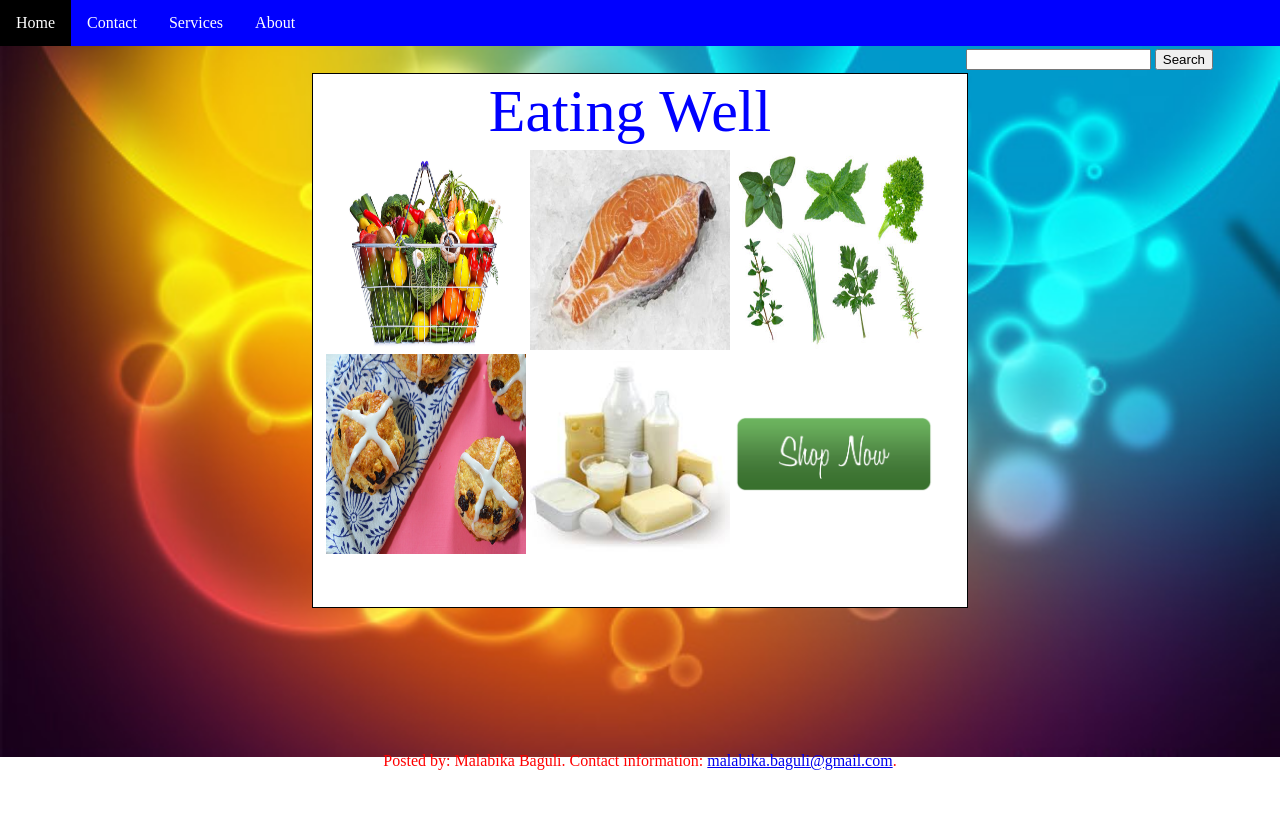
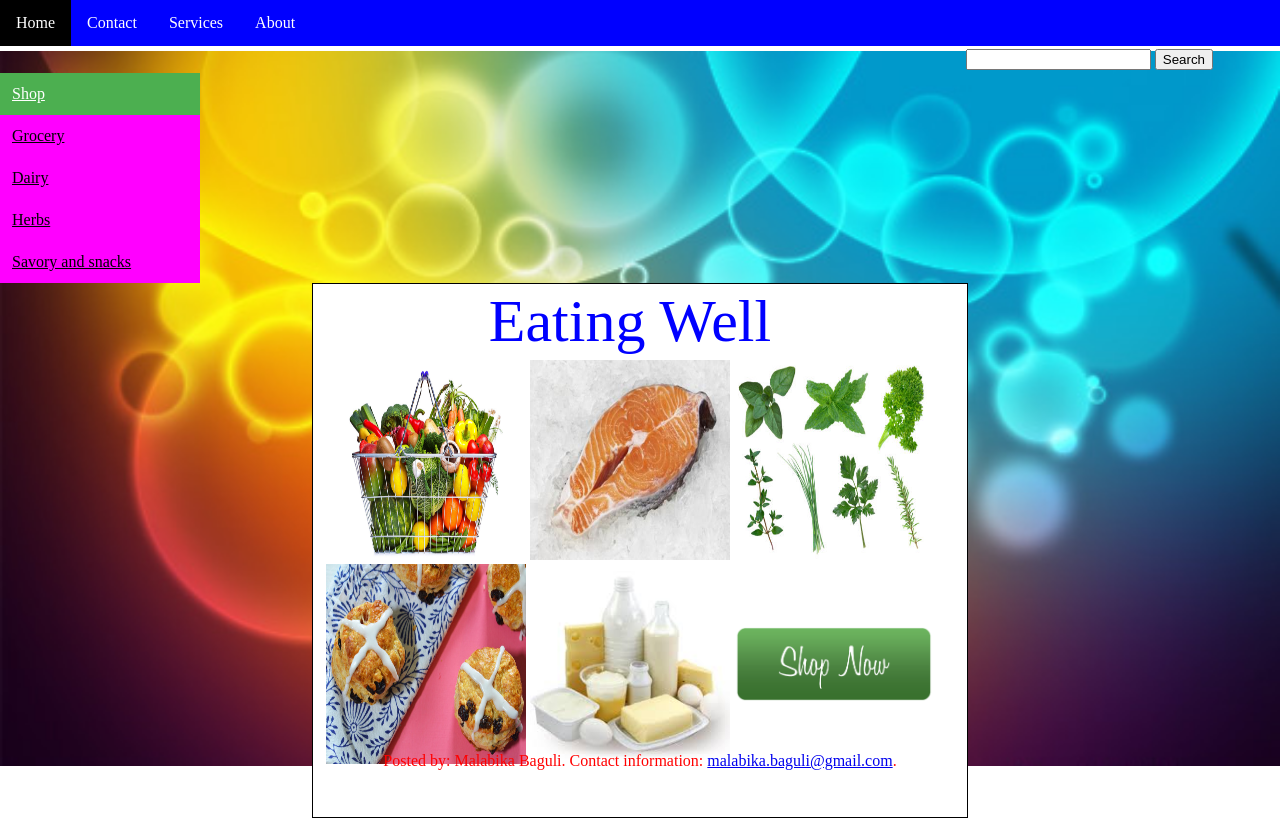
Before and after one commit to malabikab/arc, a plain HTML site: page index.html in a window 1280 px wide. Drawn offline with Linux system fonts and the light colour scheme.

Commit message:
03212018211335

```diff
--- a/css/style.css
+++ b/css/style.css
@@ -26,7 +26,36 @@ li a {
 
 li a:hover {
     background-color: black;
+
 }
+
+.vertical-menu {
+    width: 200px;
+}
+
+.vertical-menu a {
+    background-color: magenta;
+    color: black;
+    display: block;
+    padding: 12px;
+    text-color: red;
+}
+
+.vertical-menu a:hover {
+    background-color: white;
+}
+
+.vertical-menu a.active {
+    background-color: #4CAF50;
+    color: white;
+}
+
+
+
+
+
+
+
 
 body{
 	background-image:url("../img/bubble.jpg");
--- a/index.html
+++ b/index.html
@@ -15,7 +15,7 @@
     <li><a href="homered">Home</a></li>
 	 <li><a href="">Contact</a></li>
 	 <li><a href="">Services</a></li>
-	 <li><a href="">About</a> <li>
+	 <li><a href="html/about.html">About</a> <li>
 </ul>
 </nav>
 </header>
@@ -30,6 +30,14 @@
 </td>
 </tr>
 </table>
+
+<div class="vertical-menu">
+  <a href="#" class="active">Shop</a>
+  <a href="#">Grocery</a>
+  <a href="#">Dairy</a>
+  <a href="#">Herbs</a>
+  <a href="#">Savory and snacks</a>
+</div>
 
 <form>
 <table class="table-main">
@@ -50,6 +58,7 @@
 </table>
 </form>
 
+
 <footer>
   Posted by: Malabika Baguli. Contact information: <a href="mailto:malabika.baguli@gmail.com">
   malabika.baguli@gmail.com</a>.
```
